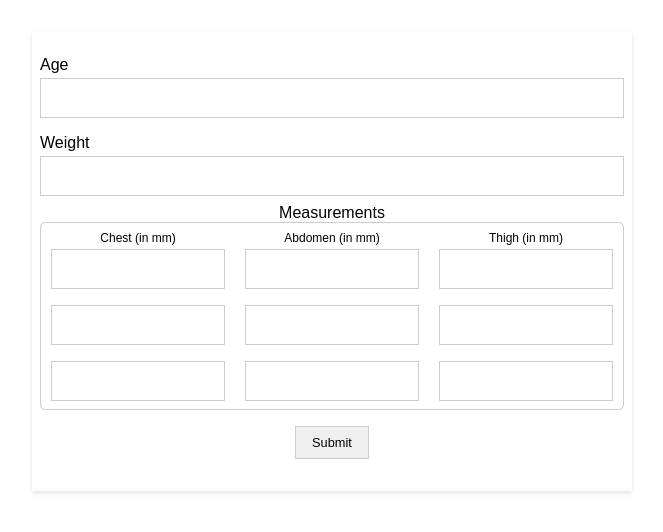
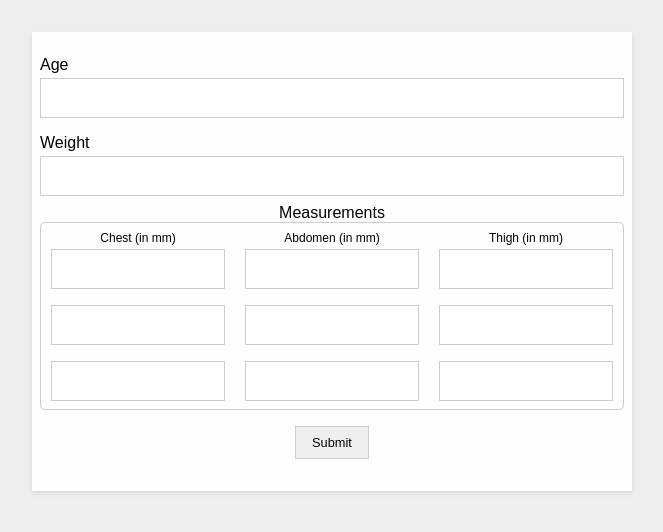
Before and after one commit to ChrisPlease/bf-calc, a React (Create React App) app: page / in a window 1280 px wide. Shown: the top 532 px of the page, without its empty margins (308-971 px from the left). Built offline with nearby package versions, Linux system fonts and the light colour scheme.

Commit message:
update styles

```diff
--- a/src/components/calculator-form/index.css
+++ b/src/components/calculator-form/index.css
@@ -4,6 +4,7 @@
   max-width: 600px;
   box-shadow: 0 2px 4px rgba(200, 200, 200, .5);
   padding: 1rem 0.5rem;
+  background: #fefefe;
 }
 
 .measurement-fields {
--- a/src/index.css
+++ b/src/index.css
@@ -9,6 +9,7 @@ body {
   margin: 0;
   padding: 0;
   font-family: sans-serif;
+  background: #eee;
 }
 
 .visuallyHidden {
```
